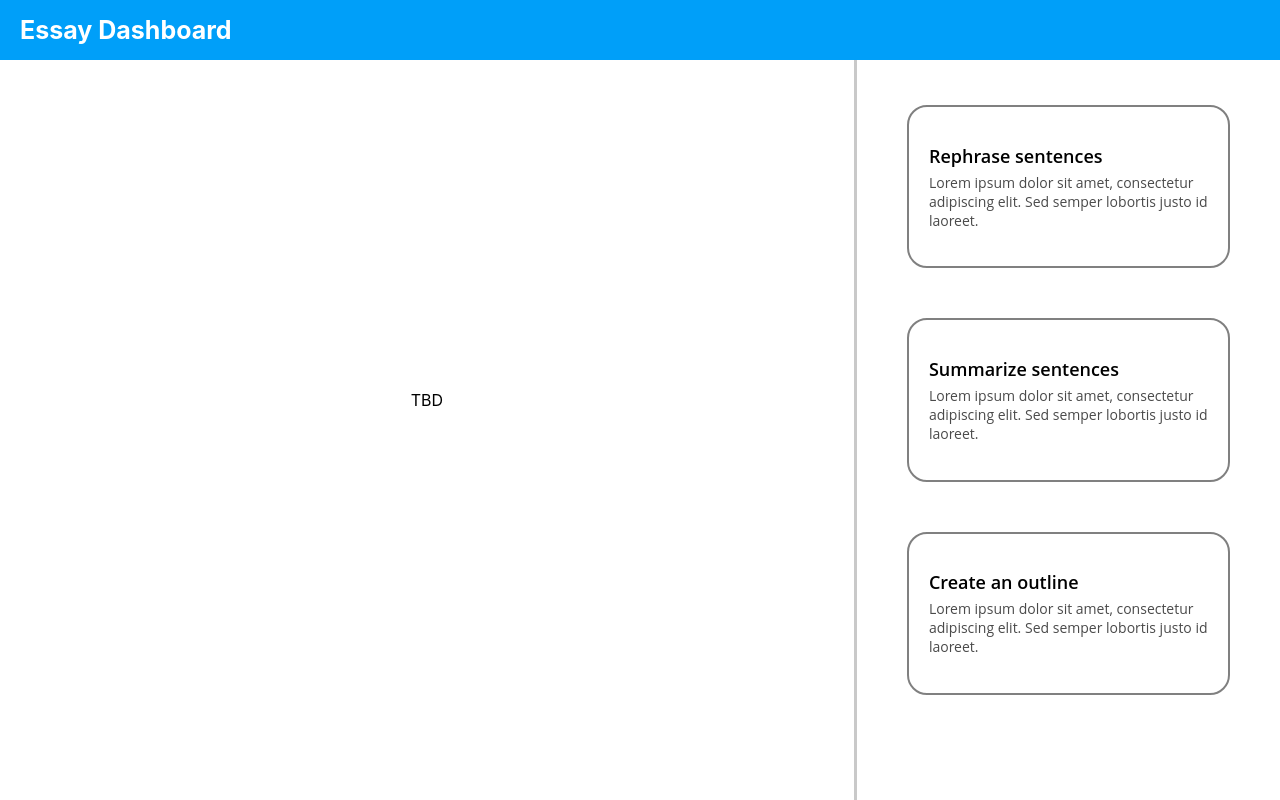
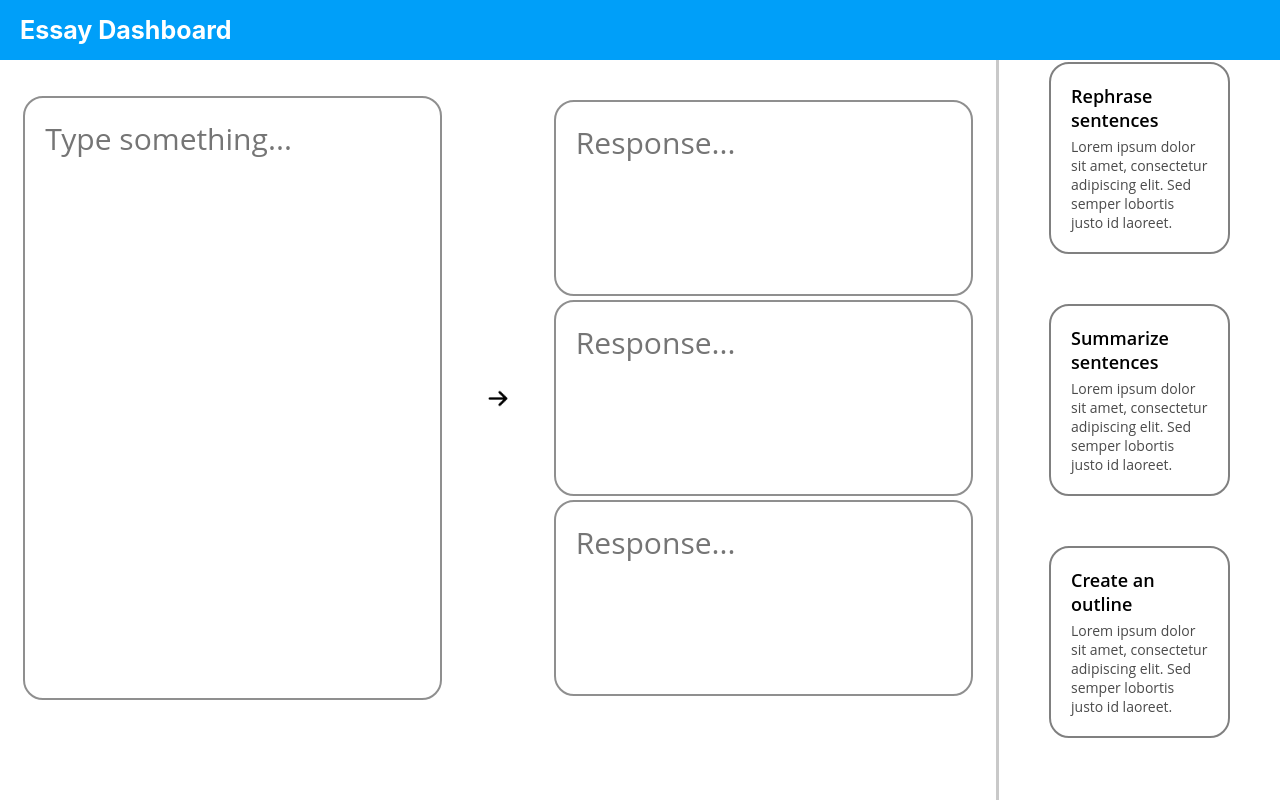
Before and after one commit to jakob-bjorner/essay-dashboard, a React (Create React App) app in the folder essay-dashboard/: page /rephrase in a window 1280 px wide. Built offline with nearby package versions, Linux system fonts and the light colour scheme.

Commit message:
update rephrase.js

```diff
--- a/essay-dashboard/src/routes/rephrase.js
+++ b/essay-dashboard/src/routes/rephrase.js
@@ -1,19 +1,55 @@
-import arrow from "../arrow.png";
-import React, { useState, setState, useRef, useEffect } from "react";
+import arrow from '../arrow.png';
+import React, { useState, setState, useRef, useEffect } from 'react';
 
 export default function Rephrase() {
-  //   const [input, setInput] = useState('');
+  const [input, setInput] = useState('');
 
-  // 	function handleChange(event) {
-  // 		setInput(event.target.value);
-  // 	}
-  // 	function handleSubmit(event) {
-  // 		alert(input);
-  // 		event.preventDefault();
-  // 	}
+	function handleChange(event) {
+		setInput(event.target.value);
+	}
+	function handleSubmit(event) {
+		alert(input);
+		event.preventDefault();
+	}
 
-  function IOInterface(props) {
-    return <div className="IObox">TBD</div>;
-  }
-  return <IOInterface />;
+	function IOInterface(props) {
+		return (
+			<div className="IObox">
+				<form>
+					<textarea
+						type="text"
+						className="input"
+						placeholder="Type something..."
+						//onChange={handleChange}
+						align="left"
+					></textarea>
+				</form>
+				<button onClick={handleSubmit}>
+					<img src={arrow} className="arrow" alt="arrow"></img>
+				</button>
+        <div className="text-rephrase-out">
+          <form>
+					  <textarea
+						  type="text"
+						  className="output"
+						  placeholder="Response..."
+					  ></textarea>
+            <textarea
+						  type="text"
+						  className="output"
+						  placeholder="Response..."
+					  ></textarea>
+            <textarea
+						  type="text"
+						  className="output"
+						  placeholder="Response..."
+					  ></textarea>
+				  </form>
+        </div>
+			</div>
+		);
+	}
+	return (
+		<IOInterface />
+	);
 }
```
